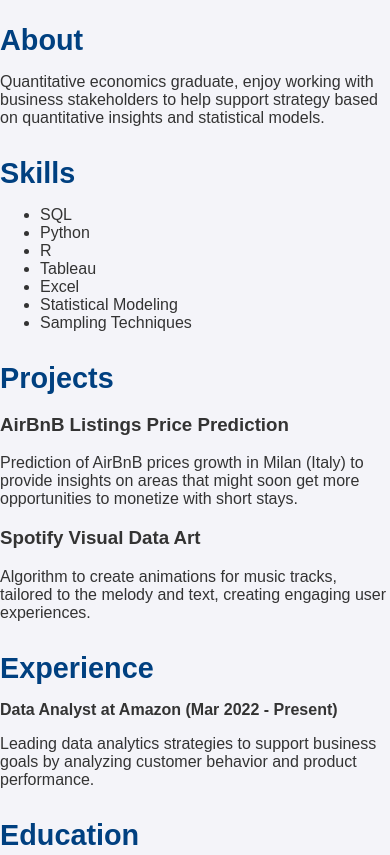
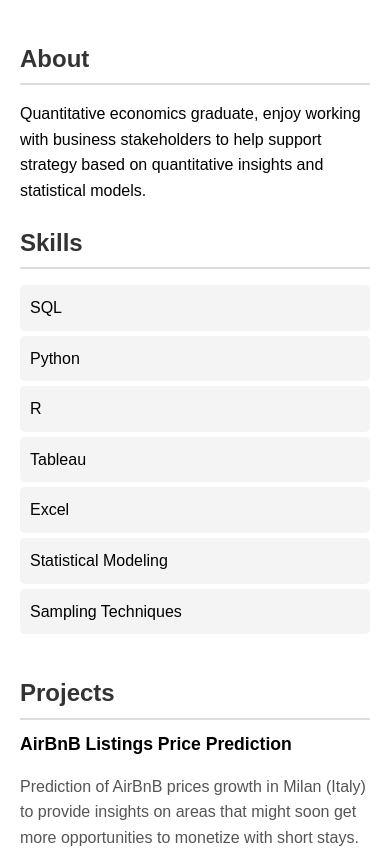
Before and after one commit to DavidZhang-2022/portfolio, a plain HTML site: page index.html in a window 390 px wide. Shown: the top 855 px of the page. Drawn offline with Linux system fonts and the light colour scheme.

Commit message:
Update styles.css

```diff
--- a/styles.css
+++ b/styles.css
@@ -1,83 +1,78 @@
-/* styles.css */
+/* General Reset */
 body {
+    margin: 0;
     font-family: Arial, sans-serif;
-    margin: 0;
-    padding: 0;
-    background-color: #f4f4f9;
-    color: #333;
+    line-height: 1.6;
 }
 
-/* Header Section */
-header {
-    background-color: #004080;
-    color: white;
-    text-align: center;
-    padding: 20px 0;
-    position: relative;
+.container {
+    display: flex; /* Use Flexbox for two-column layout */
+    max-width: 1200px;
+    margin: 0 auto;
+    padding: 20px;
 }
 
-header .header-content {
+/* Left Column */
+.left-column {
+    flex: 1; /* Take 1 part of the space */
+    margin-right: 20px;
+}
+
+.left-column section {
+    margin-bottom: 20px;
+}
+
+/* Right Column */
+.right-column {
+    flex: 2; /* Take 2 parts of the space */
+}
+
+.right-column section {
+    margin-bottom: 20px;
+}
+
+/* Headings */
+h2 {
+    color: #333;
+    border-bottom: 2px solid #ddd;
+    padding-bottom: 5px;
     margin-bottom: 10px;
 }
 
-header h1 {
-    margin: 0;
-    font-size: 2.5em;
+/* Skills List */
+.skills ul {
+    list-style: none;
+    padding: 0;
 }
 
-header p {
-    margin: 5px 0 0;
-    font-size: 1.2em;
+.skills li {
+    background: #f4f4f4;
+    margin: 5px 0;
+    padding: 10px;
+    border-radius: 5px;
 }
 
-/* Top Navigation */
-.top-nav {
-    position: sticky;
-    top: 0;
-    background-color: #003366;
-    display: flex;
-    justify-content: center;
-    padding: 10px 0;
-    z-index: 1000;
+/* Projects Styling */
+.project {
+    margin-bottom: 20px;
 }
 
-.top-nav a {
-    color: white;
-    text-decoration: none;
-    margin: 0 15px;
-    font-weight: bold;
-    font-size: 1em;
+.project h3 {
+    margin: 5px 0;
+    font-size: 1.1em;
 }
 
-.top-nav a:hover {
-    text-decoration: underline;
+.project p {
+    color: #555;
 }
 
-/* Main Content */
-main {
-    max-width: 1200px;
-    margin: 20px auto;
-    padding: 20px;
-    background-color: white;
-    border-radius: 8px;
-    box-shadow: 0 2px 4px rgba(0, 0, 0, 0.1);
+/* Responsive Design */
+@media (max-width: 768px) {
+    .container {
+        flex-direction: column; /* Stack columns on smaller screens */
+    }
+
+    .left-column, .right-column {
+        margin-right: 0;
+    }
 }
-
-section {
-    margin-bottom: 30px;
-}
-
-h2 {
-    color: #004080;
-    font-size: 1.8em;
-    margin-bottom: 10px;
-}
-
-/* Footer */
-footer {
-    background-color: #003366;
-    color: white;
-    text-align: center;
-    padding: 10px 0;
-    margin-top: 20px;
-}
```
